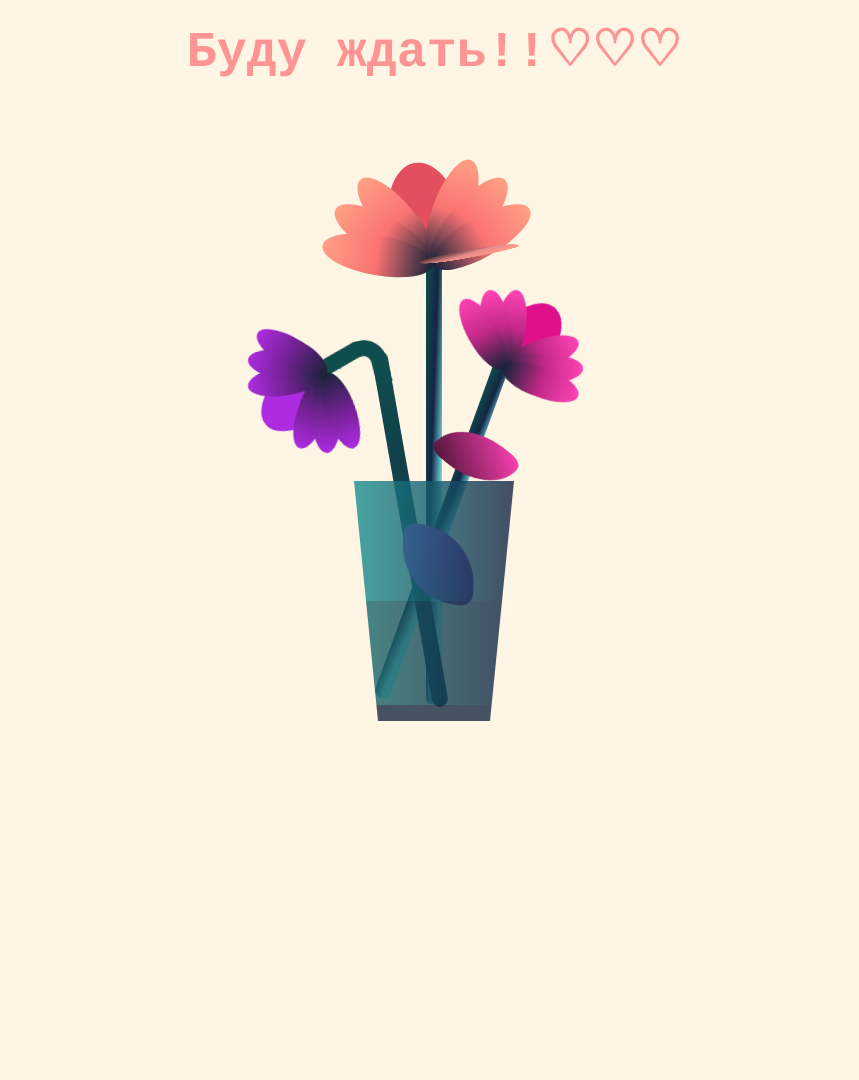
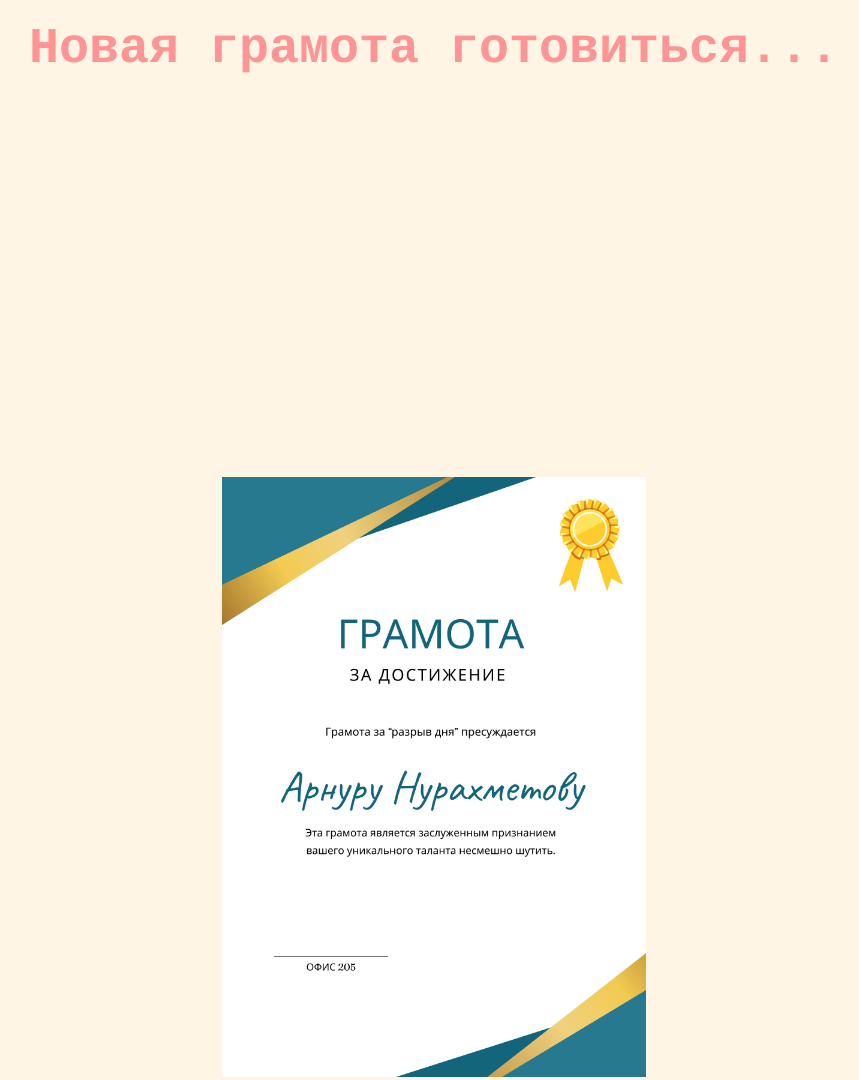
Before and after one commit to DanialWest/aima, a website: page valentine.github.io-main/lastpage.html in a window 1280 px wide. Shown: the whole page, without its empty margins (206-1065 px from the left). Drawn offline with Linux system fonts and the light colour scheme.

Commit message:
Add files via upload

```diff
--- a/index.js
+++ b/index.js
@@ -19,7 +19,7 @@ const coll = db.collection("hangout");
 app.post("/date", async (req, res) => {
     console.log(req.body.nigga);          // this would be the data sent with the request
     await coll.insertOne({name: req.body.nigga});
-    res.redirect('/foods');
+    res.redirect('/lastpage');
 })
     app.post("/foods", async (req, res) => {
         console.log(req.body);          // this would be the data sent with the request
--- a/valentine.github.io-main/lastpage.html
+++ b/valentine.github.io-main/lastpage.html
@@ -7,50 +7,10 @@
 		<link rel="stylesheet" href="flower.css">
 </head>
 <body>
-	<div id="thankyou"><b>Буду ждать!!♡♡♡</b></div>
-	<div class="flower">
-        <div class="f-wrapper">
-            <div class="flower__line"></div>
-            <div class="f">
-                <div class="flower__leaf flower__leaf--1"></div>
-                <div class="flower__leaf flower__leaf--2"></div>
-                <div class="flower__leaf flower__leaf--3"></div>
-                <div class="flower__leaf flower__leaf--4"></div>
-                <div class="flower__leaf flower__leaf--5"></div>
-                <div class="flower__leaf flower__leaf--6"></div>
-                <div class="flower__leaf flower__leaf--7"></div>
-                <div class="flower__leaf flower__leaf--8 flower__fall-down--yellow"></div>
-            </div>
-        </div>
 
-        <div class="f-wrapper f-wrapper--2">
-            <div class="flower__line"></div>
-            <div class="f">
-                <div class="flower__leaf flower__leaf--1"></div>
-                <div class="flower__leaf flower__leaf--2"></div>
-                <div class="flower__leaf flower__leaf--3"></div>
-                <div class="flower__leaf flower__leaf--4"></div>
-                <div class="flower__leaf flower__leaf--5"></div>
-                <div class="flower__leaf flower__leaf--6"></div>
-                <div class="flower__leaf flower__leaf--7"></div>
-                <div class="flower__leaf flower__leaf--8 flower__fall-down--pink"></div>
-            </div>
-        </div>
 
-        <div class="f-wrapper f-wrapper--3">
-            <div class="flower__line"></div>
-            <div class="f">
-                <div class="flower__leaf flower__leaf--1"></div>
-                <div class="flower__leaf flower__leaf--2"></div>
-                <div class="flower__leaf flower__leaf--3"></div>
-                <div class="flower__leaf flower__leaf--4"></div>
-                <div class="flower__leaf flower__leaf--5"></div>
-                <div class="flower__leaf flower__leaf--6"></div>
-                <div class="flower__leaf flower__leaf--7"></div>
-                <div class="flower__leaf flower__leaf--8 flower__fall-down--purple"></div>
-            </div>
-        </div>
-        <div class="flower__glass"></div>
-    </div>
+	<div id="thankyou"><b>Новая грамота готовиться...</b></div>
+    <img id = "rizz" src = 'gramota.png' style="width:200;height:600px;" alt = "rizzler god" class="responsive">
+
 </body>
 </html>
```
Also changed, not shown: valentine.github.io-main/date.html (+2 -2 lines), valentine.github.io-main/index.html (+4 -4 lines), valentine.github.io-main/arnur.jpg (added), valentine.github.io-main/gramota.png (added).
